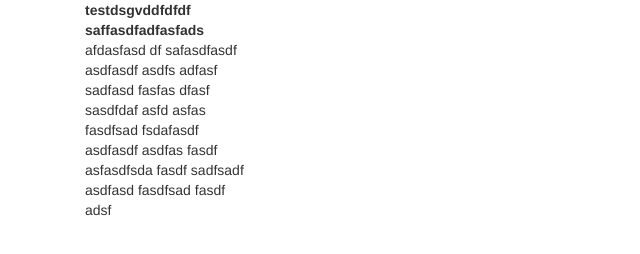
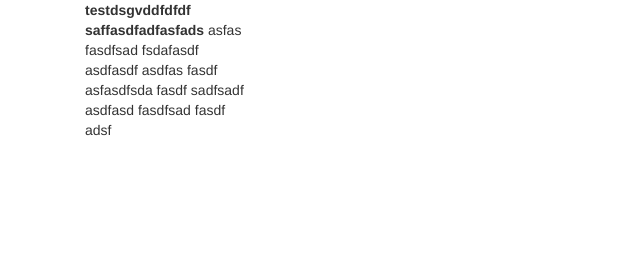
Before and after one commit to sampath13/Bootstrap, a plain HTML site: page index.html in a window 1280 px wide. Shown: the whole page, without its empty margins (0-640 px from the left). Drawn offline with Linux system fonts and the light colour scheme.

Commit message:
test commit

```diff
--- a/index.html
+++ b/index.html
@@ -9,17 +9,7 @@
 <p>
 
               <strong>testdsgvddfdfdf saffasdfadfasfads</strong>
-              afdasfasd
-              df
-              safasdfasdf
-              asdfasdf
-              asdfs
-              adfasf
-              sadfasd
-              fasfas
-              dfasf
-              sasdfdaf
-              asfd
+
               asfas
               fasdfsad
               fsdafasdf
```
